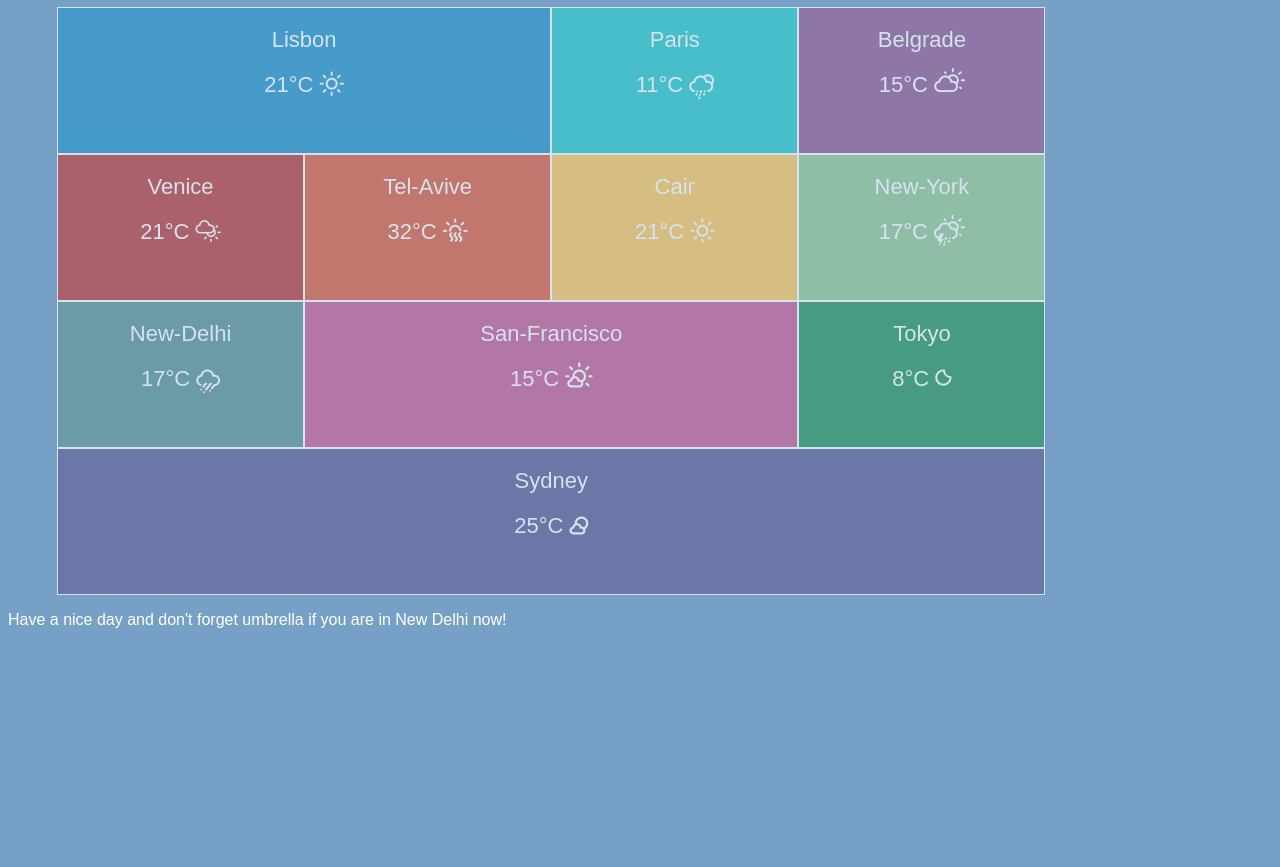
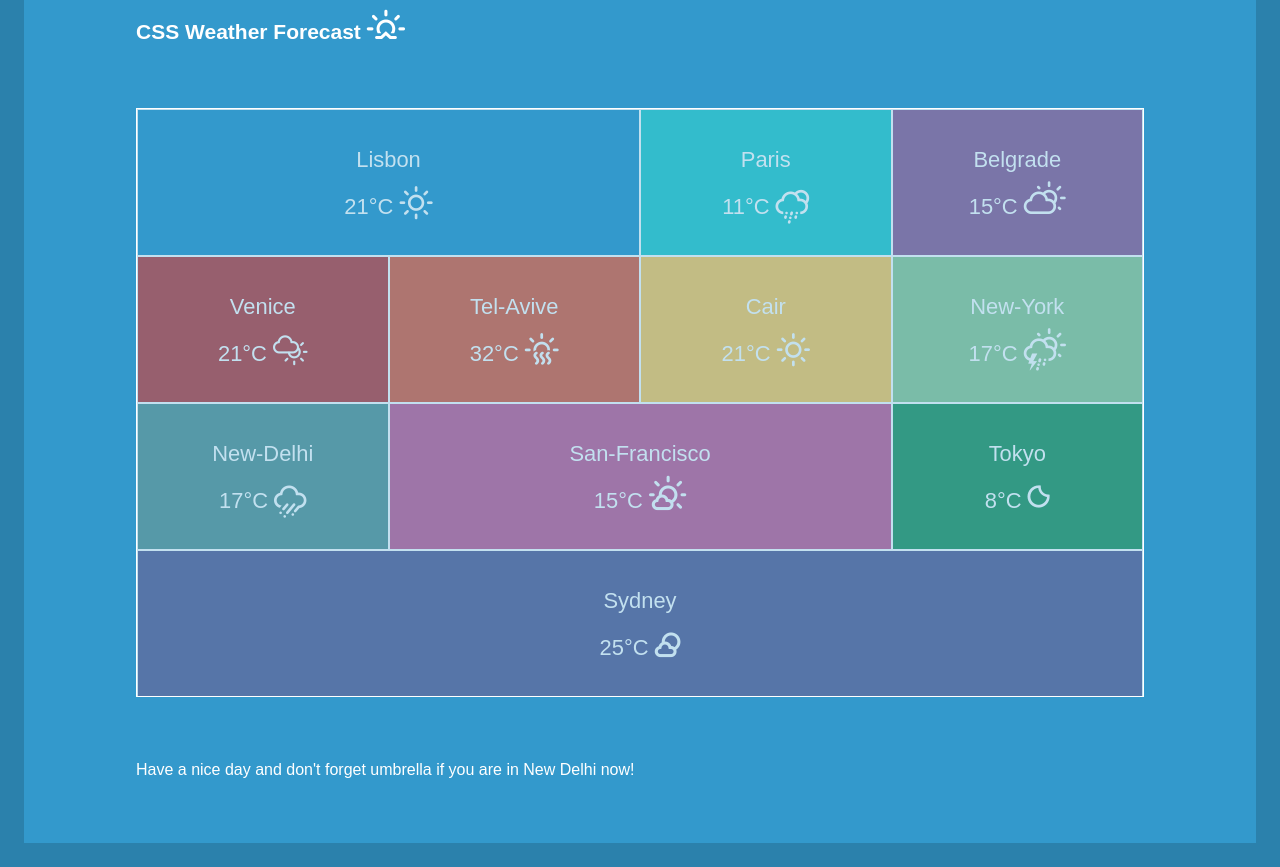
Before and after one commit to OlenaKin/Weather-banner, a plain HTML site: page index.html in a window 1280 px wide. Shown: the part 73-940 px from the top of the page. Before the commit the page ends 800 px from the top, so only its background shows below. Drawn offline with nearby package versions, Linux system fonts and the light colour scheme; files that its build step writes are made by us from their sources; a web font is replaced by a local one.

Commit message:
chenged style.css, acentered content within cells, adjusted the position of the text outside of the list, fixed colors

```diff
--- a/CSS/style.css
+++ b/CSS/style.css
@@ -1,38 +1,54 @@
 body {
-    font-family: "Lunasima", sans-serif;
-    font-weight: 400;
-    background-color: rgba(12, 85, 153, 0.555);
+    font-family: “Lucida Sans Unicode”, “Lucida Grande”, sans-serif;
+    background-color: rgb(183, 194, 199);
+    margin: 0;
+    height: 100vh;}
+
+
+
+.overall-container{
+    max-width: 1440px;
+    margin: 0 auto;
+    padding: 3rem;
+    border: 1.5rem solid  #2B81AC;
+    background-color: #3399CC;
+    box-sizing: border-box;
+    text-align: center;
+
 }
 
-.header-container {
-    max-width: 1166px;
-    width: 100%;
-    margin: 0 auto;
-    margin-top: 34px;
-    margin-bottom: 34px;
+h1{
+    font-size: 21px;
+    text-align: left;
+    padding: 0 4rem;
+    color: white;
+    margin-bottom: 2.37rem;
 }
+
+
+
 
 .container {
     font-size: 0;
     /* Remove whitespace between inline-block elements */
-    max-width: 1166px;
-    width: 100%;
+    max-width: 72.9rem;
+    height: 36.7rem;
     cursor: pointer;
-    margin: 0 auto;
+    font-weight: 400;
+    margin: 4rem;
+    border: 1.5px solid white;
+
 }
 
 .container li {
     display: inline-block;
     margin: 0;
-    font-size: 16px;
-    /* Reset font size for paragraphs */
-    vertical-align: top;
-    /* Align elements to the top */
-    height: 147px;
+    vertical-align: middle;
     color: white;
-    font-size: 22px;
+    font-size: 1.37rem;
     border: 1.5px solid white;
     box-sizing: border-box;
+    padding-top: 1.37rem;
 
 
 }
@@ -46,39 +62,56 @@ li:hover{
 }
 
 .container-ul {
-    display: inline-block;
     margin: 0;
     padding: 0;
+    list-style: none;
+    padding: 0;
+    margin-bottom: 2.19rem;
+
+
 
 }
 
 span.city {
     display: block;
     margin-bottom: 0;
-    line-height: 4rem;
-
+    line-height: 3.5rem;
 }
 
 span.temperature,
 img {
     display: inline-block;
-    line-height: normal;
     vertical-align: middle;
-    margin-bottom: 20px;
+    margin-bottom: 1.25rem;
+
 
 }
 
 .div-footer {
-
     width: 100%;
     margin: 0 auto;
-    margin-top: 34px;
+    margin-top: 2.12rem;
 
 }
 
 .footer-paragraph {
     color: white;
-    font-size: 16px;
+    font-size: 1rem;
+    text-align: left;
+    padding: 0 4rem;
+}
+
+li {
+    display: inline-block;
+    height: 147px;
+    font-size: 20px;
+    box-sizing: border-box;
+    border: 3px solid white;
+    vertical-align: middle;
+}
+
+i {
+    font-size: 30px;
 }
 
 li:nth-child(1) {
@@ -91,12 +124,13 @@ li:nth-child(1) {
 
 li:nth-child(2) {
     background-color: #33CCCC;
-    width: 25%;
+
 
 }
 
 li:nth-child(3) {
     background-color: #996699;
+
 
 }
 
@@ -112,7 +146,7 @@ li:nth-child(5) {
 
 li:nth-child(6) {
     background-color: #FFCC66;
-    width: 25%;
+
 }
 
 li:nth-child(7) {
```
